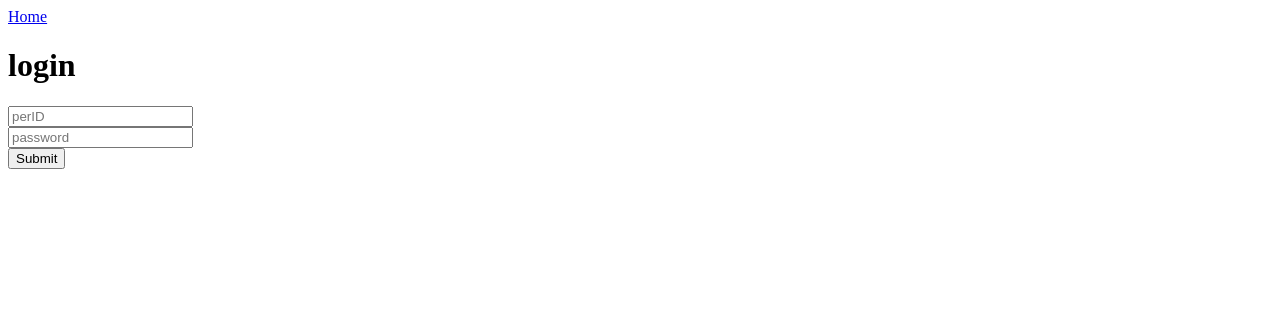
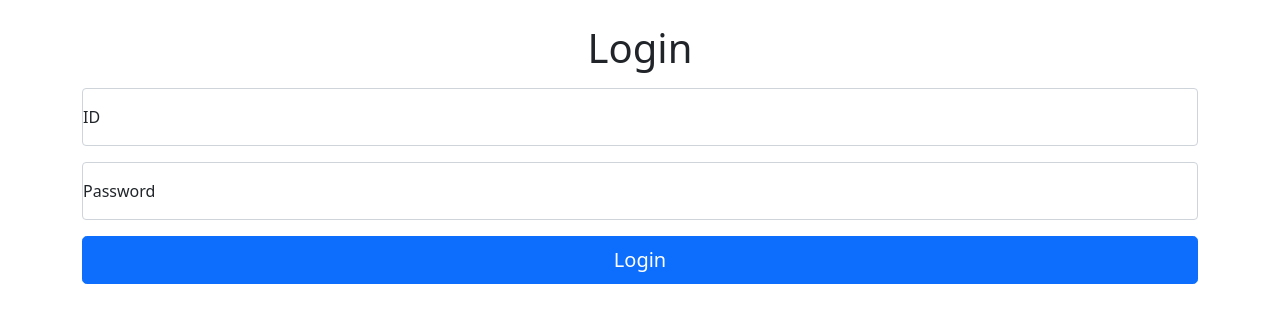
Before and after one commit to davidcornell2326/FlaskApp, a Flask app: page /19 in a window 1280 px wide. Shown: the top 323 px of the page. Run offline with Flask 2, Linux system fonts and the light colour scheme.

Commit message:
Restyled screen 19

```diff
--- a/templates/19_login.html
+++ b/templates/19_login.html
@@ -2,21 +2,40 @@
 <html lang="en">
 
 <head>
-    <title>login</title>
+    <title>Login</title>
+    <link href="https://cdn.jsdelivr.net/npm/bootstrap@5.1.3/dist/css/bootstrap.min.css" rel="stylesheet" integrity="sha384-1BmE4kWBq78iYhFldvKuhfTAU6auU8tT94WrHftjDbrCEXSU1oBoqyl2QvZ6jIW3" crossorigin="anonymous">
 </head>
 
 <body>
-    <div class="header">
-        <a href="/">Home</a>
-        <h1>login</h1>
+    <div class="container">
+        <div class="header">
+            <br/>
+            <h1 style="text-align: center;" class="mb-3">Login</h1>
+        </div>
+
+        <form id="form" method="POST">
+            <div class="row">
+                <div class="form-floating col-12 mb-3">
+                    <input type="name" name="perID" class="form-control" id="perIDInput" placeholder="perID" required>
+                    <label for="perIDInput">ID</label>
+                </div>
+            </div>
+            <div class="row">
+                <div class="form-floating col-12 mb-3">
+                    <input type="password" name="password" class="form-control" id="passwordInput" placeholder="password" required>
+                    <label for="passwordInput">Password</label>
+                </div>
+            </div>
+
+            <div class="row">
+                <div class="col">
+                    <div class="d-grid gap-2">
+                        <a class="btn btn-primary btn-lg mb-3" role="button" href="/">Login</a>
+                    </div>
+                </div>
+            </div>
+        </form>
     </div>
-
-    <form id="form" method="POST">
-        <div><input type="name" name="perID" placeholder="perID" required /></div>
-        <div><input type="name" name="password" placeholder="password" required /></div>
-
-        <button type="submit">Submit</button>
-    </form>
 
     <script>
         document.querySelector('#form').addEventListener("submit", async function (e) {
```
